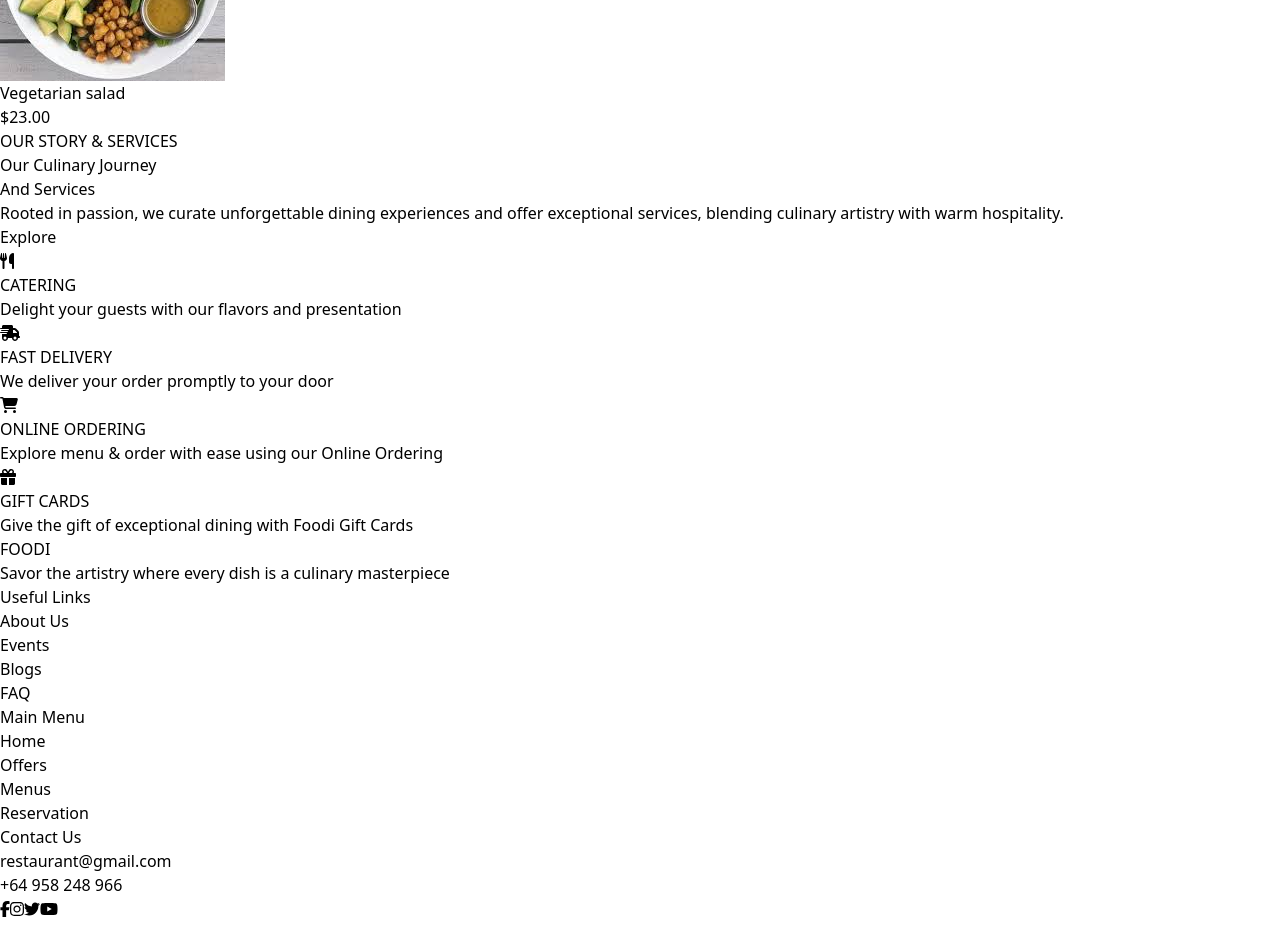
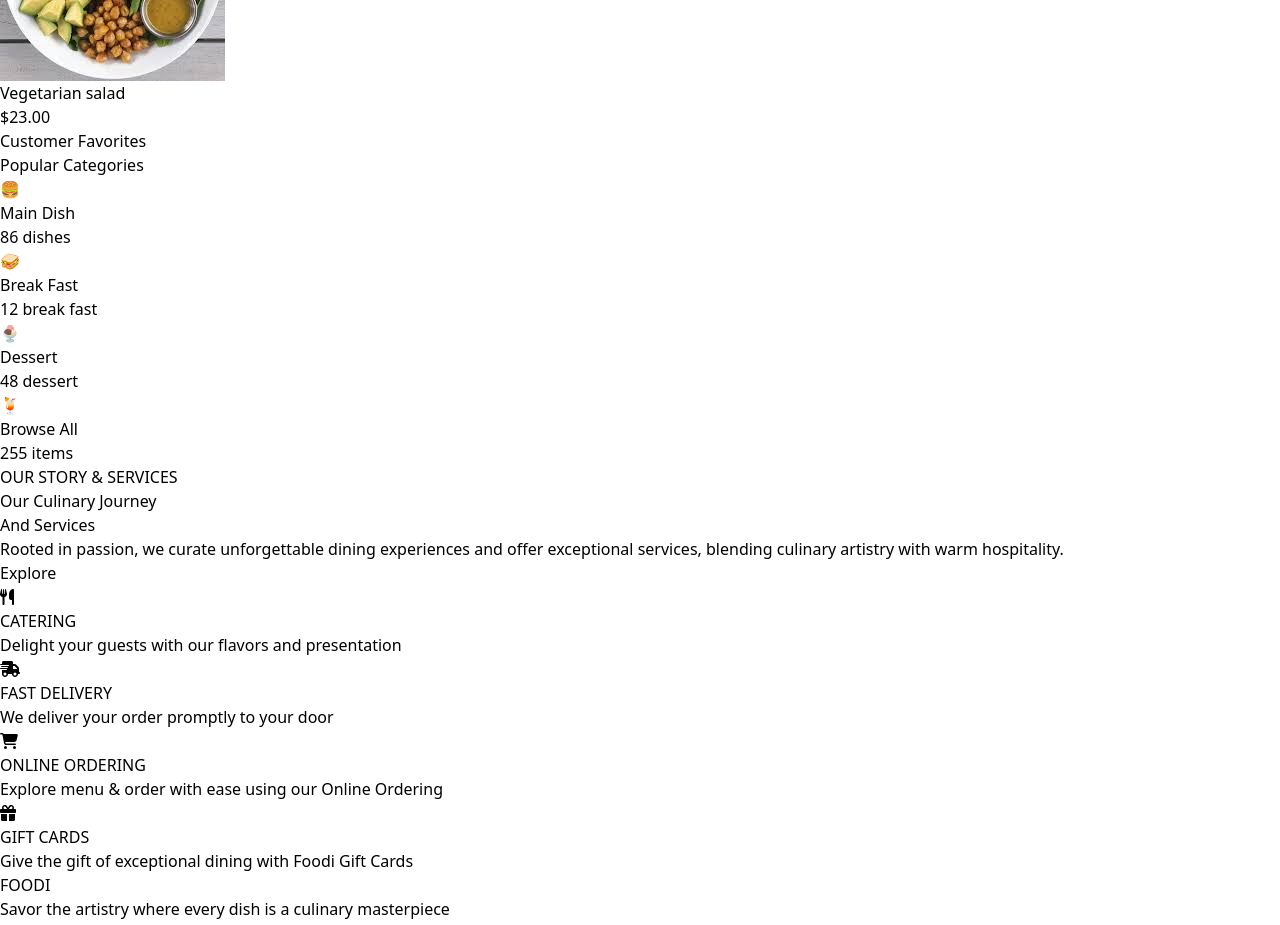
Before and after one commit to mosesnzioka/Foodi-Restourant, a React (Vite) app: page / in a window 1280 px wide. Shown: the part 2920-3845 px from the top of the page. Built offline with nearby package versions, Linux system fonts and the light colour scheme.

Commit message:
implimenting categories section

```diff
--- a/src/App.jsx
+++ b/src/App.jsx
@@ -4,12 +4,14 @@ import Header from "./components/Header/Header";
 import Hero from "./components/Hero/Hero";
 import ServicesSection from "./components/ServicesSection";
 import Footer from "./components/Footer";
+import PopularCategories from "./components/categories/Categories";
 function App() {
   return (
     <BrowserRouter>
       <>
         <Header />
         <Hero/>
+        <PopularCategories/>
         <ServicesSection/>
         <Footer/>
       </>
--- /dev/null
+++ b/src/components/categories/Categories.jsx
@@ -0,0 +1,34 @@
+import React from 'react';
+
+const categories = [
+  { name: 'Main Dish', count: '86 dishes', image: '🍔' },
+  { name: 'Break Fast', count: '12 break fast', image: '🥪' },
+  { name: 'Dessert', count: '48 dessert', image: '🍨' },
+  { name: 'Browse All', count: '255 items', image: '🍹' },
+];
+
+const PopularCategories = () => {
+  return (
+    <div className="px-6 py-10 bg-gray-50">
+      <h2 className="text-center text-sm text-red-400 font-semibold uppercase mb-2">Customer Favorites</h2>
+      <h3 className="text-center text-2xl font-bold text-gray-800 mb-6">Popular Categories</h3>
+
+      <div className="grid grid-cols-1 sm:grid-cols-2 md:grid-cols-4 gap-6">
+        {categories.map((category, index) => (
+          <div
+            key={index}
+            className="flex flex-col items-center p-4 bg-white rounded-lg shadow-md hover:shadow-lg transition-shadow"
+          >
+            <div className="w-16 h-16 flex items-center justify-center rounded-full bg-green-100 mb-4">
+              <span className="text-3xl">{category.image}</span>
+            </div>
+            <h4 className="text-lg font-semibold text-gray-800">{category.name}</h4>
+            <p className="text-sm text-gray-500">{category.count}</p>
+          </div>
+        ))}
+      </div>
+    </div>
+  );
+};
+
+export default PopularCategories;
```
